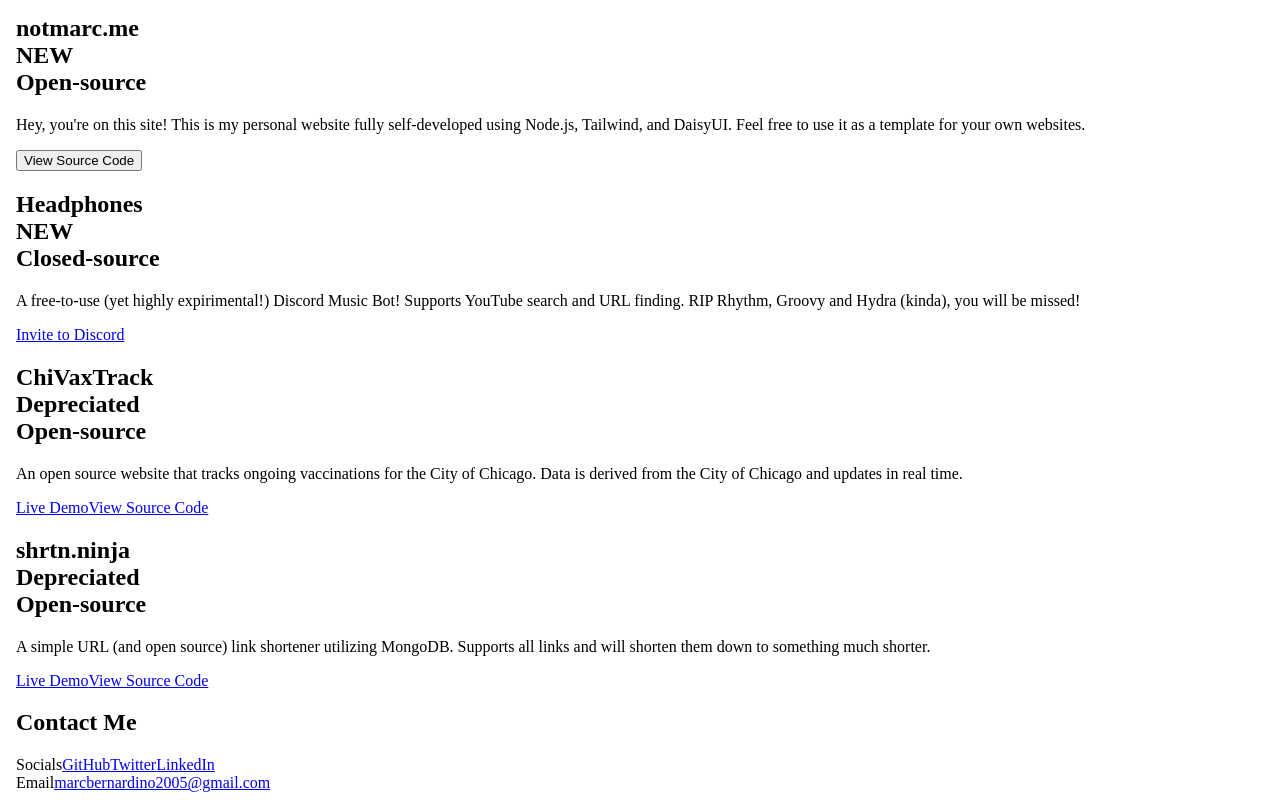
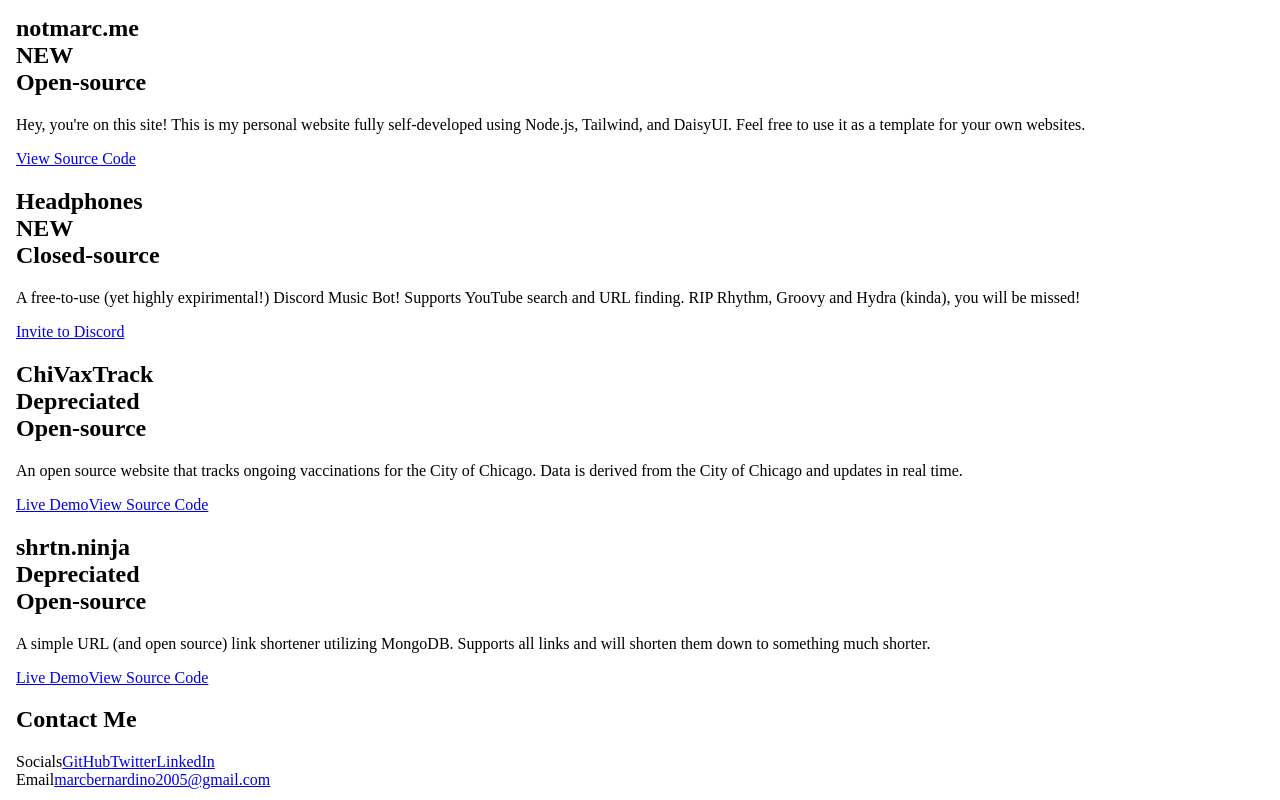
Before and after one commit to imedra/notmarc.me, a Next.js app: page / in a window 1280 px wide. Shown: the part 4722-5522 px from the top of the page. Built offline with nearby package versions, Linux system fonts and the light colour scheme.

Commit message:
fixed button

```diff
--- a/pages/index.js
+++ b/pages/index.js
@@ -115,7 +115,7 @@ export default function Home() {
             </h2>
           <p>Hey, you&apos;re on this site! This is my personal website fully self-developed using Node.js, Tailwind, and DaisyUI. Feel free to use it as a template for your own websites.</p>
           <div className="card-actions">
-            <button className="btn btn-ghost">View Source Code</button>
+            <a href="http://shrtn.ninja" target="_blank" rel="noopener noreferrer" className="btn btn-ghost">View Source Code</a>
           </div>
           </div>
           </div>
```
